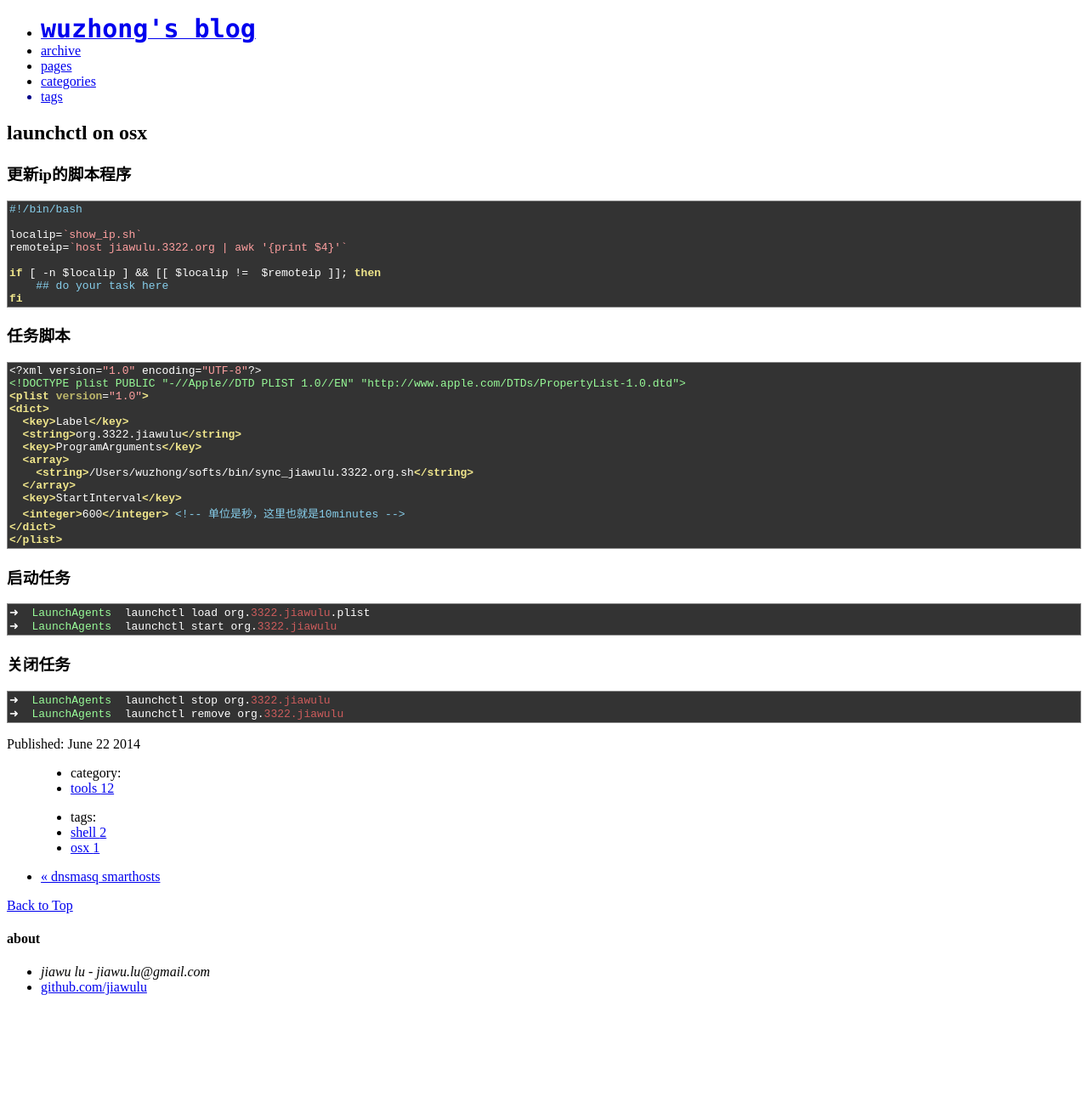
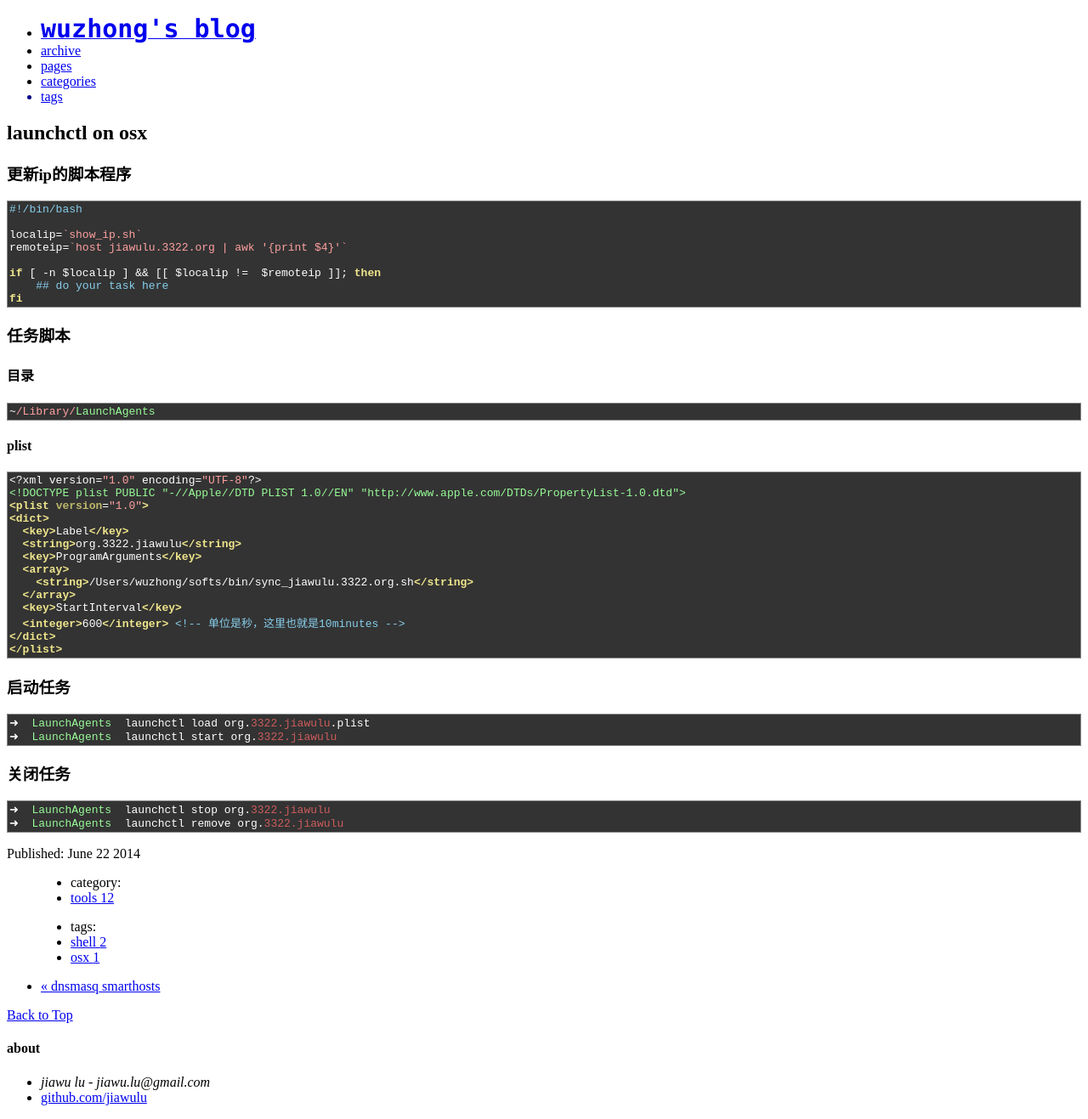
Before and after one commit to jiawulu/jiawulu.github.com, a Jekyll site: the page built from _posts/2014-06-22-launchctl-on-osx.md, in a window 1280 px wide. Shown: the whole page at 85% size. Built offline with Jekyll 4.4.1, drawn with Linux system fonts in a browser that asks for light colours; Markdown is read by kramdown in place of the engine named in the settings; before the commit the page ends 1187 px from its top, so only the background shows below that.

Commit message:
add launchctl wiki

```diff
--- a/_posts/2014-06-22-launchctl-on-osx.md
+++ b/_posts/2014-06-22-launchctl-on-osx.md
@@ -21,6 +21,11 @@ tags: [shell,osx]
 
 ### 任务脚本
 
+#### 目录
+
+	~/Library/LaunchAgents
+
+#### plist
 
 	<?xml version="1.0" encoding="UTF-8"?>
 	<!DOCTYPE plist PUBLIC "-//Apple//DTD PLIST 1.0//EN" "http://www.apple.com/DTDs/PropertyList-1.0.dtd">
```
